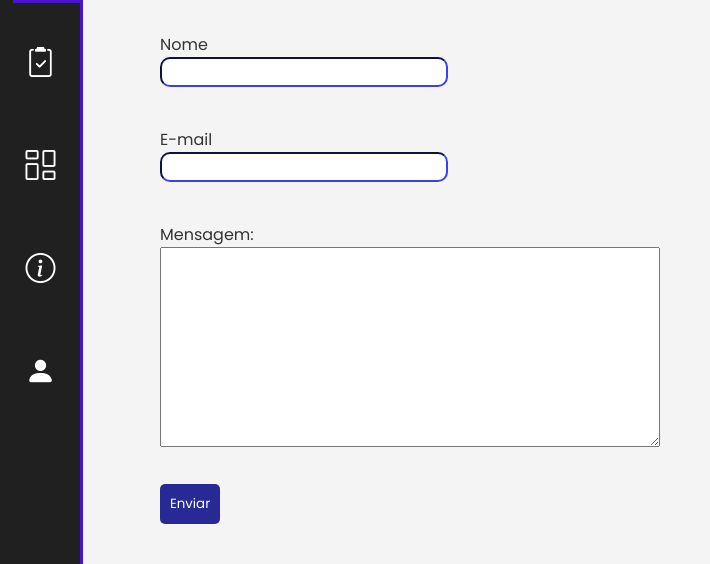
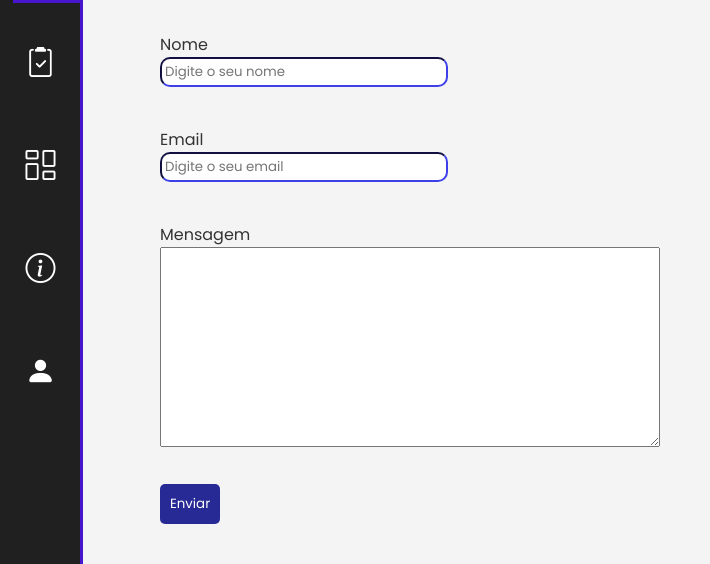
Before and after one commit to Edson-Luiz/Semantizar2, a Flask app: page /contato in a window 1280 px wide. Shown: the part 155-719 px from the top of the page, without its empty margins (0-710 px from the left). Run offline with Flask 3, Linux system fonts and the light colour scheme.

Commit message:
att simples

```diff
--- a/app/__init__.py
+++ b/app/__init__.py
@@ -7,7 +7,7 @@ app = Flask(__name__)
 app.secret_key = '9xCq0VHwlW16Pv7CIXWX'
 
 # Configuração do banco de dados MySQL
-app.config['SQLALCHEMY_DATABASE_URI'] = 'mysql+pymysql://root:edsonabc12312@localhost/semantizar2_db'
+app.config['SQLALCHEMY_DATABASE_URI'] = 'mysql+pymysql://root:semant1401@localhost/semantizar2_db'
 app.config['SQLALCHEMY_TRACK_MODIFICATIONS'] = False
 
 # Inicializa o banco de dados (SQLAlchemy)
--- a/app/static/css/forms.css
+++ b/app/static/css/forms.css
@@ -90,6 +90,7 @@ button#btn-trash {
     background-color: red;
     border-radius: 35px;
     padding: 8px;
+    margin-left: 4px;
 
 
 }
--- a/app/templates/cadastroTermos.html
+++ b/app/templates/cadastroTermos.html
@@ -3,7 +3,7 @@
 <head>
     <meta charset="UTF-8">
     <meta name="viewport" content="width=device-width, initial-scale=1.0">
-    <title>Cadastrar Livro</title>
+    <title>Cadastrar Termos</title>
     <link rel="stylesheet" href="{{ url_for('static', filename='css/style.css') }}">
     <link rel="stylesheet" href="{{ url_for('static', filename='css/forms.css') }}">
     <link rel="stylesheet" href="https://cdn.jsdelivr.net/npm/bootstrap-icons@1.10.3/font/bootstrap-icons.css">
--- a/app/templates/contato.html
+++ b/app/templates/contato.html
@@ -63,12 +63,12 @@
 
         <form action="https://formspree.io/f/myzzbawb" method="POST">
             <label for="name">Nome</label><br>
-            <input type="text" id="name" name="name" required><br><br>
+            <input type="text" id="name" name="name" placeholder="Digite o seu nome" required><br><br>
 
-            <label for="email">E-mail</label><br>
-            <input type="email" id="email" name="email" required><br><br>
+            <label for="email">Email</label><br>
+            <input type="email" id="email" name="email" placeholder="Digite o seu email" required><br><br>
 
-            <label for="message">Mensagem:</label><br>
+            <label for="message">Mensagem</label><br>
             <textarea id="message" name="message" style="width: 500px; height: 200px;" required></textarea><br>
 
             <button type="submit">Enviar</button>
```
Also changed, not shown: 1 other file.
